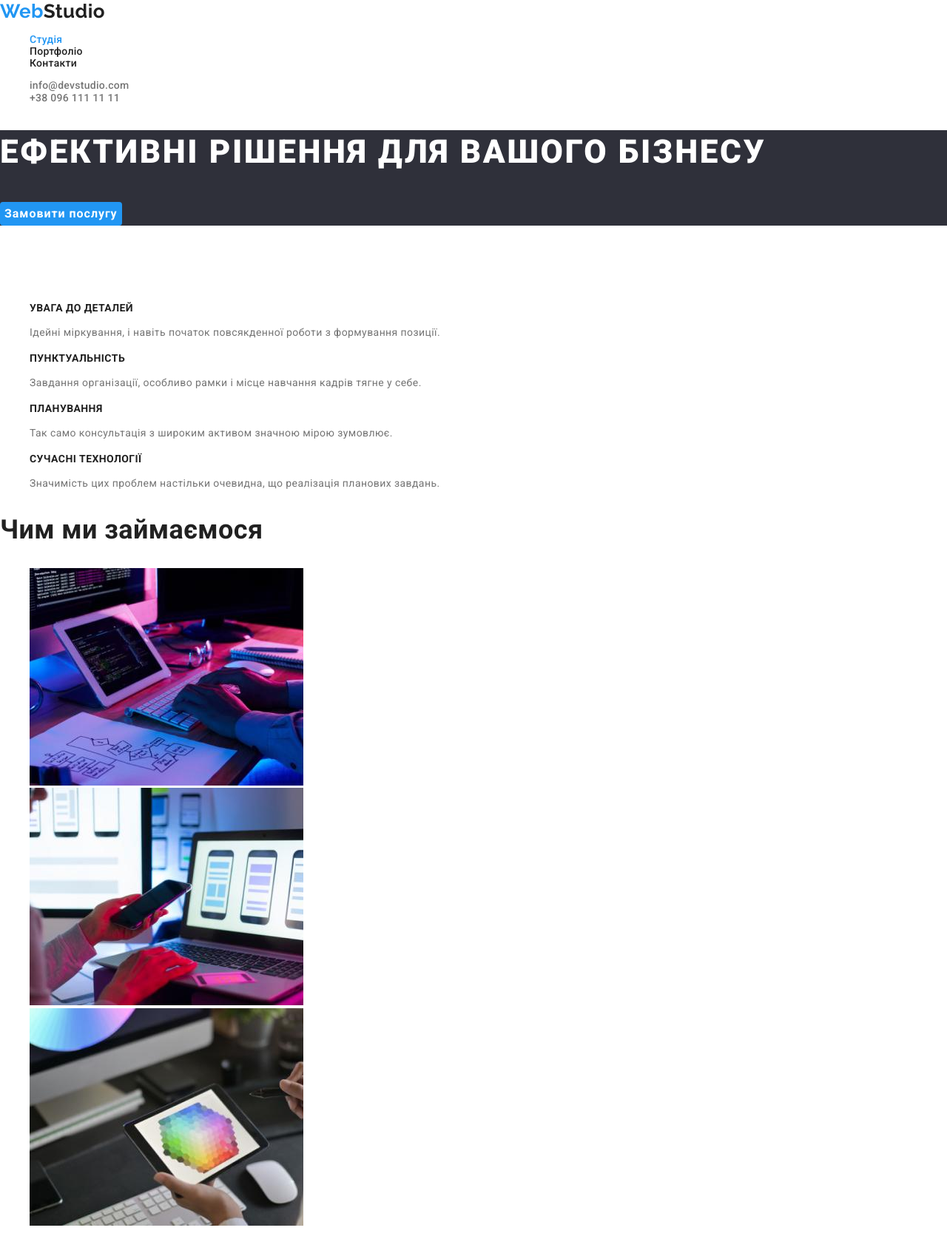
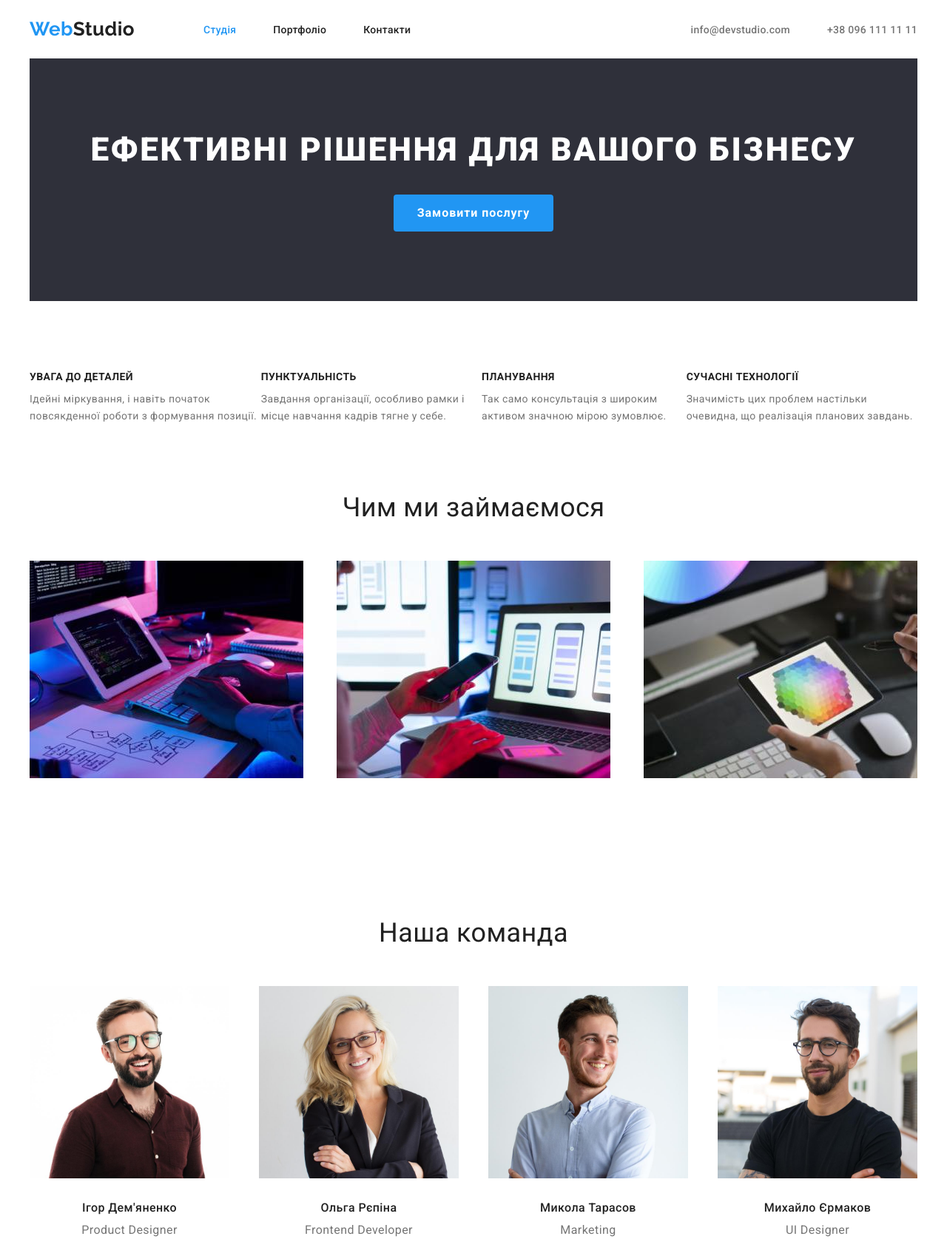
Before and after one commit to Asgardpuper/goit-markup-hw-03, a plain HTML site: page index.html in a window 1280 px wide. Shown: the top 1675 px of the page at 74% size. Drawn offline with nearby package versions, Linux system fonts and the light colour scheme.

Commit message:
Add position to blocks. Raw project

```diff
--- a/css/style.css
+++ b/css/style.css
@@ -9,16 +9,93 @@
   --submain-text-font: "Raleway", sans-serif;
 }
 
-/* reset some basic styles not to repeat each time */
-li {
-  list-style: none;
+* {
+  padding: 0;
+  margin: 0;
+  border: 0;
 }
-a {
-  text-decoration: none;
+
+*,
+*:before,
+*:after {
+  box-sizing: border-box;
 }
+
+:focus,
+:active {
+  outline: none;
+}
+
+a:focus,
+a:active {
+  outline: none;
+}
+
+nav,
+footer,
+header,
+aside {
+  display: block;
+}
+
+html,
+body {
+  height: 100%;
+  width: 100%;
+  font-size: 100%;
+  line-height: 1;
+  font-size: 14px;
+  -ms-text-size-adjust: 100%;
+  -moz-text-size-adjust: 100%;
+  -webkit-text-size-adjust: 100%;
+}
+
+input,
+button,
+textarea {
+  font-family: inherit;
+}
+
+input::-ms-clear {
+  display: none;
+}
+
 button {
   cursor: pointer;
 }
+
+button::-moz-focus-inner {
+  padding: 0;
+  border: 0;
+}
+
+a,
+a:visited {
+  text-decoration: none;
+}
+
+a:hover {
+  text-decoration: none;
+}
+
+ul li {
+  list-style: none;
+}
+
+img {
+  vertical-align: top;
+}
+
+h1,
+h2,
+h3,
+h4,
+h5,
+h6 {
+  font-size: inherit;
+  font-weight: 400;
+}
+/* reset some basic styles not to repeat each time */
 
 body {
   font-family: var(--main-text-font);
@@ -28,12 +105,42 @@ body {
   background-color: var(--bgcolor);
 }
 
+.container {
+  width: 1200px;
+  margin: 0 auto;
+}
+
+.section {
+  padding: 94px 0px;
+}
+
+.container-nav {
+  display: flex;
+  align-items: center;
+  justify-content: space-between;
+  padding: 24px 0px;
+}
+
+.nav-panel {
+  display: flex;
+}
+
 .nav-logo {
   font-family: var(--submain-text-font);
   font-weight: 700;
   font-size: 26px;
   line-height: 1.2;
   color: inherit;
+}
+
+.nav-menu {
+  display: flex;
+  align-items: center;
+  margin-left: 93px;
+}
+
+.nav-menu .nav-menu-item:not(:first-child) {
+  margin-left: 50px;
 }
 
 .nav-menu-link {
@@ -48,7 +155,17 @@ body {
   color: var(--modify-text-color);
 }
 
+.contacts-list {
+  display: flex;
+  align-items: center;
+}
+
+.contacts-list .contacts-item + .contacts-item {
+  margin-left: 50px;
+}
+
 .contacts-link {
+  display: block;
   font-weight: 500;
   line-height: 1.15;
   letter-spacing: 0.02em;
@@ -61,10 +178,16 @@ body {
 }
 
 .main-page {
+  display: flex;
+  flex-direction: column;
+  align-items: center;
+  justify-content: center;
   background-color: var(--header-footer-bgcolor);
 }
 
 .main-title {
+  margin-bottom: 30px;
+  text-align: center;
   font-weight: 900;
   font-size: 44px;
   line-height: 1.36;
@@ -73,6 +196,7 @@ body {
   color: var(--bgcolor);
 }
 .btn-primary {
+  padding: 10px 32px;
   cursor: pointer;
   border: none;
   border-radius: 4px;
@@ -89,12 +213,19 @@ body {
   opacity: 0.8;
 }
 
-.hidden-title {
-  visibility: hidden;
+.company-advantages {
+  padding-bottom: 45px;
+}
+.advantages-list {
+  display: flex;
+  align-items: center;
+  justify-content: space-between;
 }
 
 .advantages-title {
+  margin-bottom: 10px;
   font-size: 14px;
+  font-weight: 700;
   text-transform: uppercase;
   line-height: 1.15;
 }
@@ -105,16 +236,46 @@ body {
 }
 
 .section-title {
+  text-align: center;
   font-size: 36px;
   line-height: 1.2;
 }
 
+.work-proccess {
+  padding-top: 45px;
+}
+
+.work-proccess-title {
+  margin-bottom: 50px;
+}
+
+.work-proccess-list {
+  display: flex;
+  align-items: center;
+  justify-content: space-between;
+}
+
+.our-team-list {
+  display: flex;
+  align-items: center;
+  justify-content: space-between;
+}
+
+.our-team-title {
+  margin-bottom: 50px;
+}
+.our-team-photo {
+  margin-bottom: 30px;
+}
 .team-member-name {
+  margin-bottom: 10px;
+  text-align: center;
   font-size: 16px;
   font-weight: 500;
   line-height: 1.2;
 }
 .team-member-description {
+  text-align: center;
   font-size: 16px;
   line-height: 1.2;
   color: var(--submain-text-color);
@@ -124,7 +285,13 @@ body {
   background-color: var(--header-footer-bgcolor);
 }
 
+.page-footer-section {
+  padding: 60px 0px;
+}
+
 .footer-logo {
+  display: block;
+  margin-bottom: 20px;
   font-family: var(--submain-text-font);
   font-weight: 700;
   font-size: 26px;
@@ -133,12 +300,18 @@ body {
 }
 
 .footer-address {
+  margin-bottom: 9px;
   font-style: normal;
   line-height: 1.7;
   color: var(--bgcolor);
 }
 
+.footer-contacts-list .footer-contacts-item + .footer-contacts-item {
+  margin-top: 9px;
+}
+
 .footer-contacts-link {
+  display: block;
   line-height: 1.7;
   color: rgba(255, 255, 255, 0.6);
 }
@@ -148,12 +321,29 @@ body {
   color: var(--modify-text-color);
 }
 
+.portfolio-filter-list {
+  display: flex;
+  align-items: center;
+  justify-content: center;
+  margin-bottom: 34px;
+}
+
+.portfolio-filter-list .portfolio-item + .portfolio-item {
+  margin-left: 8px;
+}
+
 .filter-button {
+  padding: 8px 22px;
   font-size: 16px;
   font-weight: 500;
   line-height: 1.6;
   color: inherit;
   background-color: var(--filter-btn-color);
+  border-radius: 4px;
+}
+
+.filter-button:first-child {
+  padding: 8px 25px;
 }
 
 .filter-button:hover,
@@ -162,7 +352,21 @@ body {
   color: var(--bgcolor);
 }
 
+.portfolio-projects {
+  display: flex;
+  flex-wrap: wrap;
+  gap: 30px;
+  align-items: center;
+  justify-content: space-between;
+}
+
+.project-image {
+  display: block;
+  margin-bottom: 20px;
+}
+
 .project-name {
+  margin-bottom: 4px;
   font-size: 18px;
   letter-spacing: 0.06em;
   line-height: 2;
--- a/index.html
+++ b/index.html
@@ -19,13 +19,16 @@
   </head>
   <body>
     <header>
-      <nav>
+      <div class="container container-nav">
+        <nav class="nav-panel">
           <a class="nav-logo" href="./index.html"
             ><span class="color-modify">Web</span>Studio</a
           >
           <ul class="nav-menu">
             <li class="nav-menu-item">
-            <a class="nav-menu-link color-modify" href="./index.html">Студія</a>
+              <a class="nav-menu-link color-modify" href="./index.html"
+                >Студія</a
+              >
             </li>
             <li class="nav-menu-item">
               <a class="nav-menu-link" href="./portfolio.html">Портфоліо</a>
@@ -47,63 +50,65 @@
             >
           </li>
         </ul>
+      </div>
     </header>
     <main>
-      <section class="main-page">
+      <div class="container">
+        <section class="section main-page">
           <h1 class="main-title">Ефективні рішення для вашого бізнесу</h1>
           <button class="btn-primary" type="button">Замовити послугу</button>
         </section>
-      <section class="company-advantages">
+        <section class="section company-advantages">
           <!--сховати заголовок-->
-        <h2 class="section-title hidden-title">Наші переваги</h2>
-        <ul>
-          <li>
+          <h2 class="section-title" hidden>Наші переваги</h2>
+          <ul class="advantages-list">
+            <li class="advantages-item">
               <h3 class="advantages-title">УВАГА ДО ДЕТАЛЕЙ</h3>
               <p class="advantages-description">
                 Ідейні міркування, і навіть початок повсякденної роботи з
                 формування позиції.
               </p>
             </li>
-          <li>
+            <li class="advantages-item">
               <h3 class="advantages-title">ПУНКТУАЛЬНІСТЬ</h3>
               <p class="advantages-description">
-              Завдання організації, особливо рамки і місце навчання кадрів тягне
-              у себе.
+                Завдання організації, особливо рамки і місце навчання кадрів
+                тягне у себе.
               </p>
             </li>
-          <li>
+            <li class="advantages-item">
               <h3 class="advantages-title">ПЛАНУВАННЯ</h3>
               <p class="advantages-description">
                 Так само консультація з широким активом значною мірою зумовлює.
               </p>
             </li>
-          <li>
+            <li class="advantages-item">
               <h3 class="advantages-title">СУЧАСНІ ТЕХНОЛОГІЇ</h3>
               <p class="advantages-description">
-              Значимість цих проблем настільки очевидна, що реалізація планових
-              завдань.
+                Значимість цих проблем настільки очевидна, що реалізація
+                планових завдань.
               </p>
             </li>
           </ul>
         </section>
-      <section>
-        <h2 class="section-title">Чим ми займаємося</h2>
-        <ul>
-          <li>
+        <section class="section work-proccess">
+          <h2 class="work-proccess-title section-title">Чим ми займаємося</h2>
+          <ul class="work-proccess-list">
+            <li class="work-proccess-item">
               <img
                 src="./images/our_team/what_we_do_pic1.jpg"
                 alt="людина друкує на клавіатурі"
                 width="370"
               />
             </li>
-          <li>
+            <li class="work-proccess-item">
               <img
                 src="./images/our_team/what_we_do_pic2.jpg"
                 alt="людина працює з телефоном і компютером"
                 width="370"
               />
             </li>
-          <li>
+            <li class="work-proccess-item">
               <img
                 src="./images/our_team/what_we_do_pic3.jpg"
                 alt="людина малює на планшеті"
@@ -112,11 +117,12 @@
             </li>
           </ul>
         </section>
-      <section>
-        <h2 class="section-title">Наша команда</h2>
-        <ul>
-          <li>
+        <section class="section our-team">
+          <h2 class="our-team-title section-title">Наша команда</h2>
+          <ul class="our-team-list">
+            <li class="our-team-item">
               <img
+                class="our-team-photo"
                 src="./images/our_team/our_team_igor_demianenko.jpg"
                 alt="фото чоловіка"
                 width="270"
@@ -124,8 +130,9 @@
               <h3 class="team-member-name">Ігор Дем'яненко</h3>
               <p class="team-member-description">Product Designer</p>
             </li>
-          <li>
+            <li class="our-team-item">
               <img
+                class="our-team-photo"
                 src="./images/our_team/our_team_olga_repina.jpg"
                 alt="фото дівчини"
                 width="270"
@@ -133,8 +140,9 @@
               <h3 class="team-member-name">Ольга Рєпіна</h3>
               <p class="team-member-description">Frontend Developer</p>
             </li>
-          <li>
+            <li class="our-team-item">
               <img
+                class="our-team-photo"
                 src="./images/our_team/our_team_mykola_tarasov.jpg"
                 alt="фото чоловіка"
                 width="270"
@@ -142,8 +150,9 @@
               <h3 class="team-member-name">Микола Тарасов</h3>
               <p class="team-member-description">Marketing</p>
             </li>
-          <li>
+            <li class="our-team-item">
               <img
+                class="our-team-photo"
                 src="./images/our_team/our_team_mykhailo_ermakov.jpg "
                 alt="фото чоловіка"
                 width="270"
@@ -153,12 +162,16 @@
             </li>
           </ul>
         </section>
+      </div>
     </main>
     <footer class="page-footer">
+      <div class="container page-footer-section">
         <a class="footer-logo" href="./index.html"
           ><span class="color-modify">Web</span>Studio</a
         >
-      <address class="footer-address">м. Київ, пр-т Лесі Українки, 26</address>
+        <address class="footer-address">
+          м. Київ, пр-т Лесі Українки, 26
+        </address>
         <ul class="footer-contacts-list">
           <li class="footer-contacts-item">
             <a class="footer-contacts-link" href="mailto:info@devstudio.com"
@@ -171,6 +184,7 @@
             >
           </li>
         </ul>
+      </div>
     </footer>
   </body>
 </html>
```
Also changed, not shown: portfolio.html (+36 -15 lines). Lines whose indentation alone changed are shown as unchanged.
